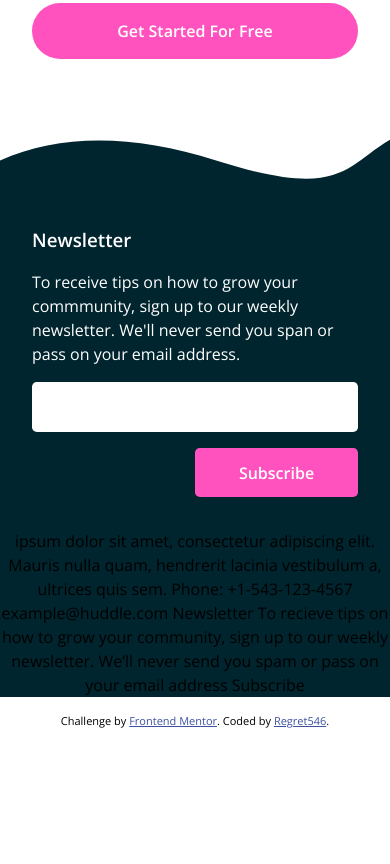
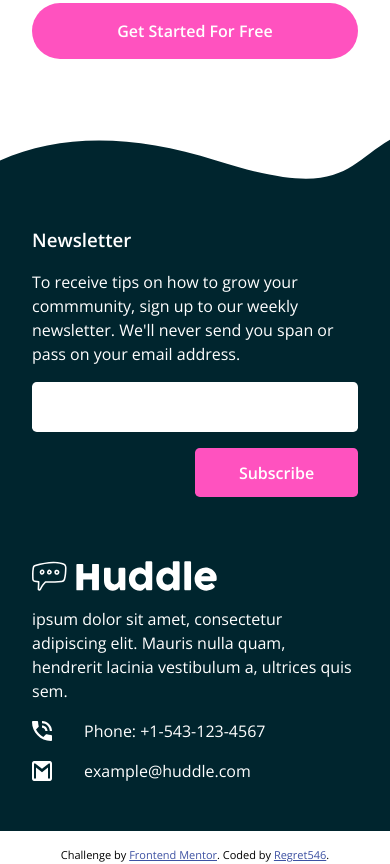
Before and after one commit to regret546/huddle-landing-page-with-curved-sections-master, a website: page index.html in a window 390 px wide. Shown: the part 2945-3809 px from the top of the page. Before the commit the page ends 3675 px from the top, so only its background shows below. Drawn offline with nearby package versions, Linux system fonts and the light colour scheme.

Commit message:
Initial mobile design of article contact

```diff
--- a/app/scss/layout/sections/_footer.scss
+++ b/app/scss/layout/sections/_footer.scss
@@ -42,6 +42,31 @@
           }
         }
       }
+
+      &_contacts {
+        display: grid;
+        gap: 1rem;
+        text-align: left;
+        color: var(--clr--white);
+
+        .logo-footer {
+          height: 30px;
+        }
+
+        .flex-group {
+          div {
+            display: flex;
+            align-items: center;
+            gap: 2rem;
+            margin-bottom: 1rem;
+
+            img {
+              width: 20px;
+              height: 20px;
+            }
+          }
+        }
+      }
     }
   }
 }
--- a/index.html
+++ b/index.html
@@ -128,11 +128,23 @@
               <button>Subscribe</button>
             </form>
           </article>
-          ipsum dolor sit amet, consectetur adipiscing elit. Mauris nulla quam,
-          hendrerit lacinia vestibulum a, ultrices quis sem. Phone:
-          +1-543-123-4567 example@huddle.com Newsletter To recieve tips on how
-          to grow your community, sign up to our weekly newsletter. We’ll never
-          send you spam or pass on your email address Subscribe
+          <article class="huddle__main_footer_content_contacts">
+            <img class="logo-footer" src="images/logo-footer.svg" alt="logo" />
+            <p>
+              ipsum dolor sit amet, consectetur adipiscing elit. Mauris nulla
+              quam, hendrerit lacinia vestibulum a, ultrices quis sem.
+            </p>
+            <div class="flex-group">
+              <div>
+                <img src="images/icon-phone.svg" alt="phone" />
+                <p>Phone: +1-543-123-4567</p>
+              </div>
+              <div>
+                <img src="images/icon-email.svg" alt="email" />
+                <p>example@huddle.com</p>
+              </div>
+            </div>
+          </article>
         </div>
       </section>
     </div>
```
Also changed, not shown: dist/style.css, images/logo-footer.svg (added), 1 other file.
